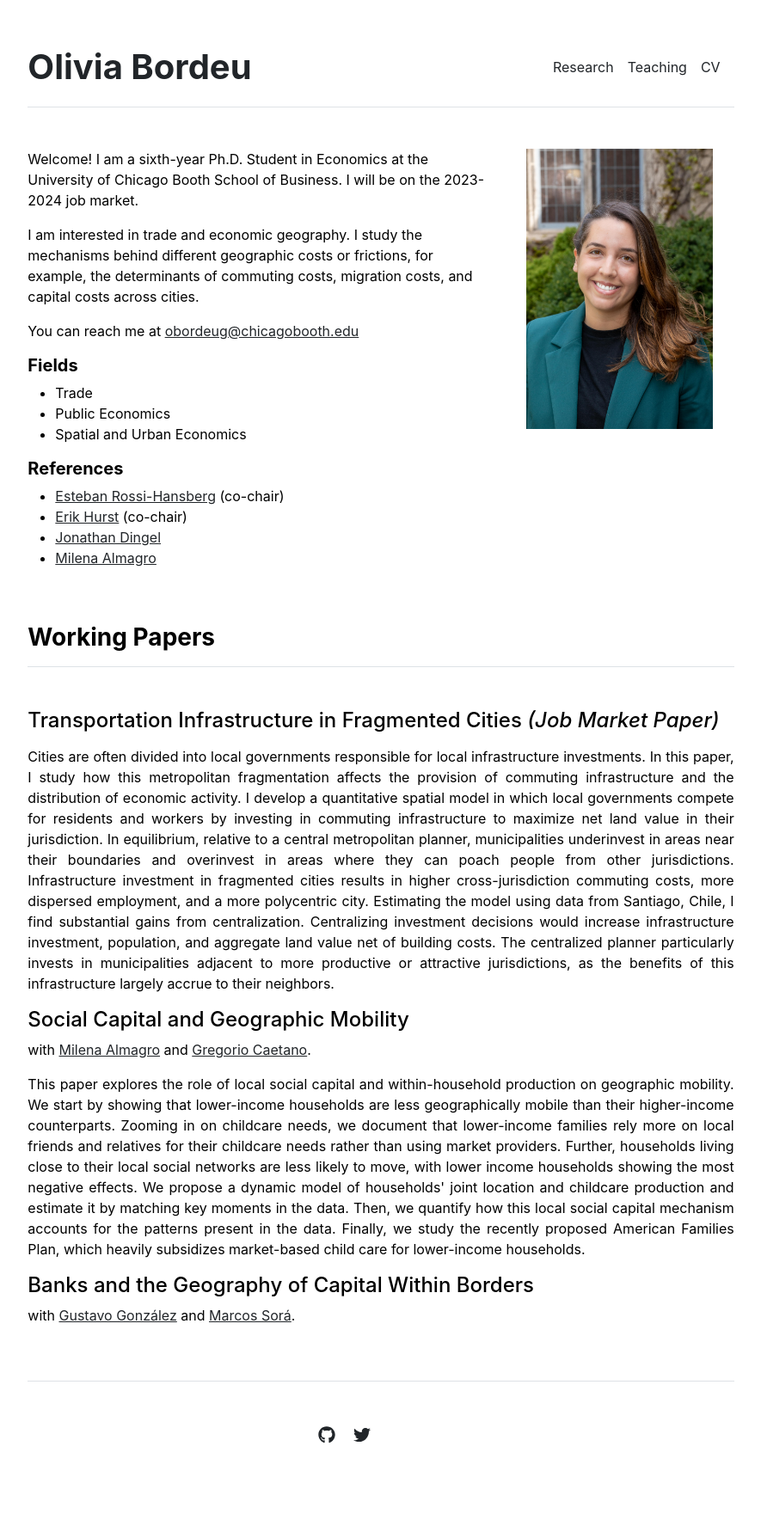
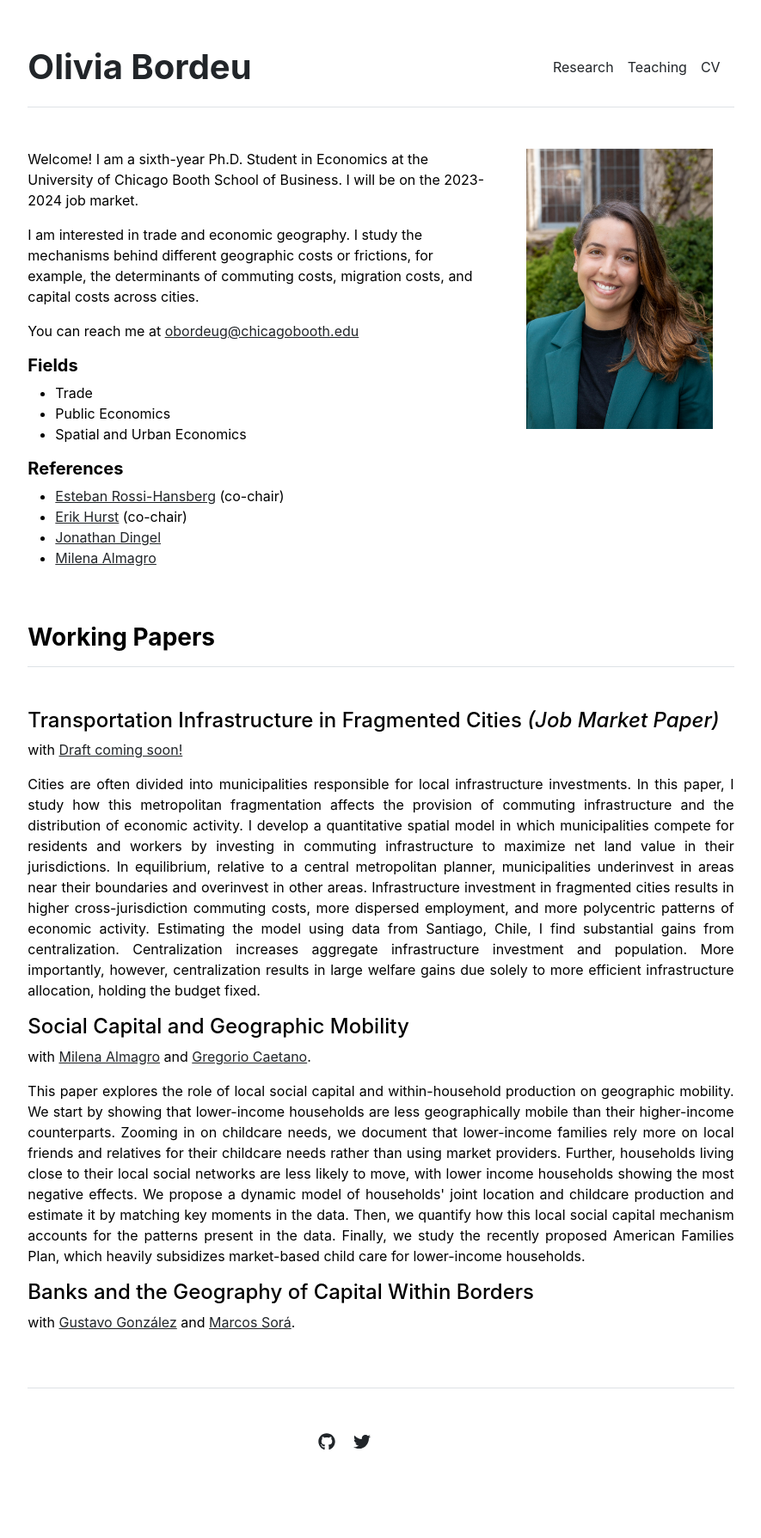
Before and after one commit to obordeu/obordeu.github.io, a Jekyll site: the page built from index.md, in a window 1280 px wide. Shown: the whole page at 86% size, without its empty margins (197-1082 px from the left). Built offline with Jekyll 4.4.1, drawn with Linux system fonts in a browser that asks for light colours.

Commit message:
Update abstract

```diff
--- a/_data/research.yml
+++ b/_data/research.yml
@@ -1,4 +1,4 @@
 index:
-- {name: 'Transportation Infrastructure in Fragmented Cities <em>(Job Market Paper)</em>', coauthors: '', coathors_website: '', summary: 'Cities are often divided into local governments responsible for local infrastructure investments. In this paper, I study how this metropolitan fragmentation affects the provision of commuting infrastructure and the distribution of economic activity. I develop a quantitative spatial model in which local governments compete for residents and workers by investing in commuting infrastructure to maximize net land value in their jurisdiction. In equilibrium, relative to a central metropolitan planner, municipalities underinvest in areas near their boundaries and overinvest in areas where they can poach people from other jurisdictions. Infrastructure investment in fragmented cities results in higher cross-jurisdiction commuting costs, more dispersed employment, and a more polycentric city. Estimating the model using data from Santiago, Chile, I find substantial gains from centralization. Centralizing investment decisions would increase infrastructure investment, population, and aggregate land value net of building costs. The centralized planner particularly invests in municipalities adjacent to more productive or attractive jurisdictions, as the benefits of this infrastructure largely accrue to their neighbors.' }
+- {name: 'Transportation Infrastructure in Fragmented Cities <em>(Job Market Paper)</em>', coauthors: [{name: 'Draft coming soon!',website: '', del: ''}], coathors_website: '', summary: 'Cities are often divided into municipalities responsible for local infrastructure investments. In this paper, I study how this metropolitan fragmentation affects the provision of commuting infrastructure and the distribution of economic activity. I develop a quantitative spatial model in which municipalities compete for residents and workers by investing in commuting infrastructure to maximize net land value in their jurisdictions. In equilibrium, relative to a central metropolitan planner, municipalities underinvest in areas near their boundaries and overinvest in other areas. Infrastructure investment in fragmented cities results in higher cross-jurisdiction commuting costs, more dispersed employment, and more polycentric patterns of economic activity. Estimating the model using data from Santiago, Chile, I find substantial gains from centralization. Centralization increases aggregate infrastructure investment and population. More importantly, however, centralization results in large welfare gains due solely to more efficient infrastructure allocation, holding the budget fixed.' }
 - {name: 'Social Capital and Geographic Mobility', coauthors: [{name: 'Milena Almagro', website: 'https://www.milena-almagro.com/', del: ' and '},{name: 'Gregorio Caetano', website: 'http://www.gregoriocaetano.net/', del: '.'}], summary: "This paper explores the role of local social capital and within-household production on geographic mobility. We start by showing that lower-income households are less geographically mobile than their higher-income counterparts. Zooming in on childcare needs, we document that lower-income families rely more on local friends and relatives for their childcare needs rather than using market providers. Further, households living close to their local social networks are less likely to move, with lower income households showing the most negative effects. We propose a dynamic model of households' joint location and childcare production and estimate it by matching key moments in the data. Then, we quantify how this local social capital mechanism accounts for the patterns present in the data. Finally, we study the recently proposed American Families Plan, which heavily subsidizes market-based child care for lower-income households."}
 - {name: 'Banks and the Geography of Capital Within Borders', coauthors: [{name: 'Gustavo González', website: 'https://sites.google.com/view/gustavo-gonzalez', del: ' and '},{name: 'Marcos Sorá', website: 'https://www.marcossora.com/', del: '.'}], summary: ''}
```
